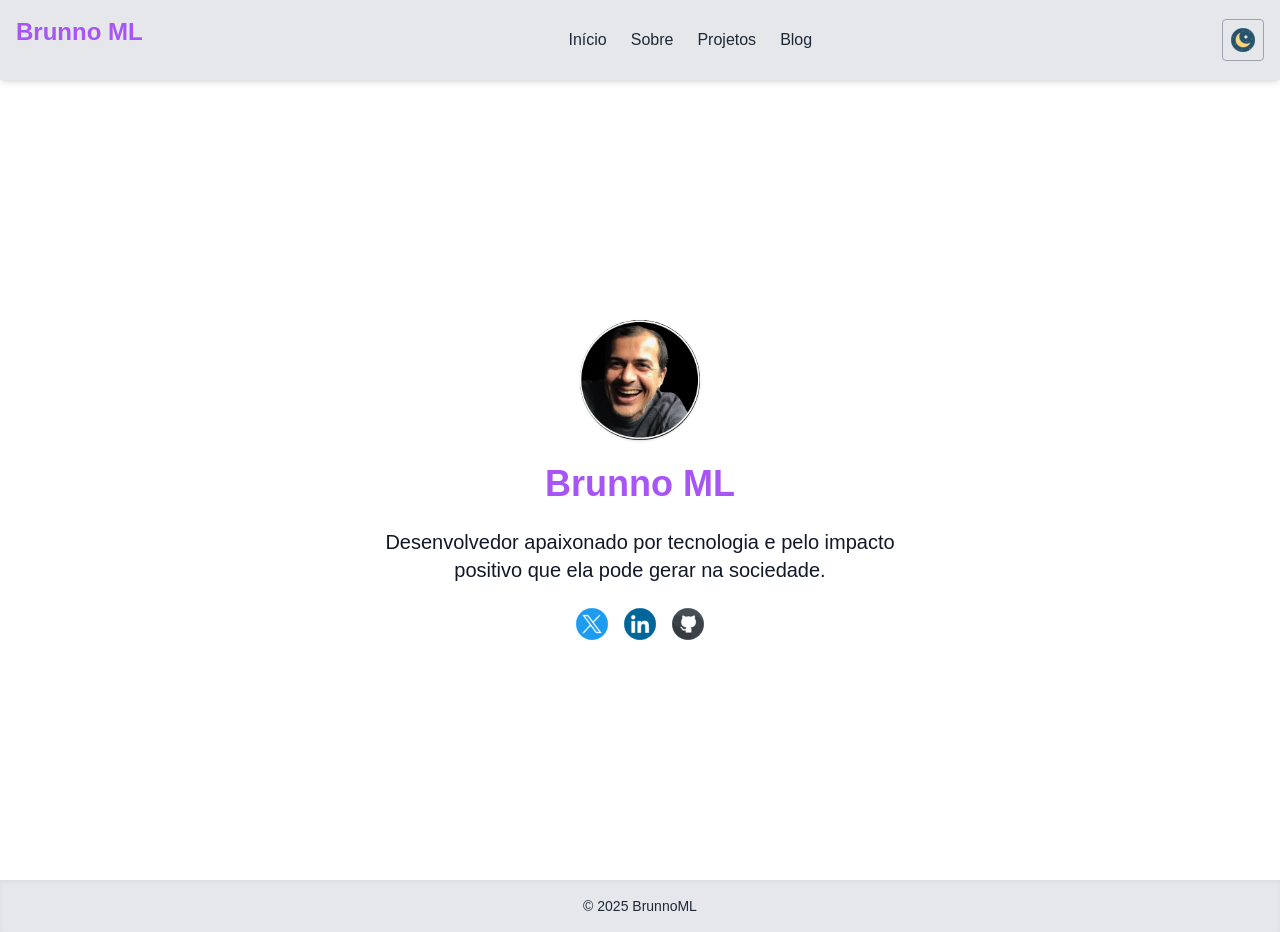
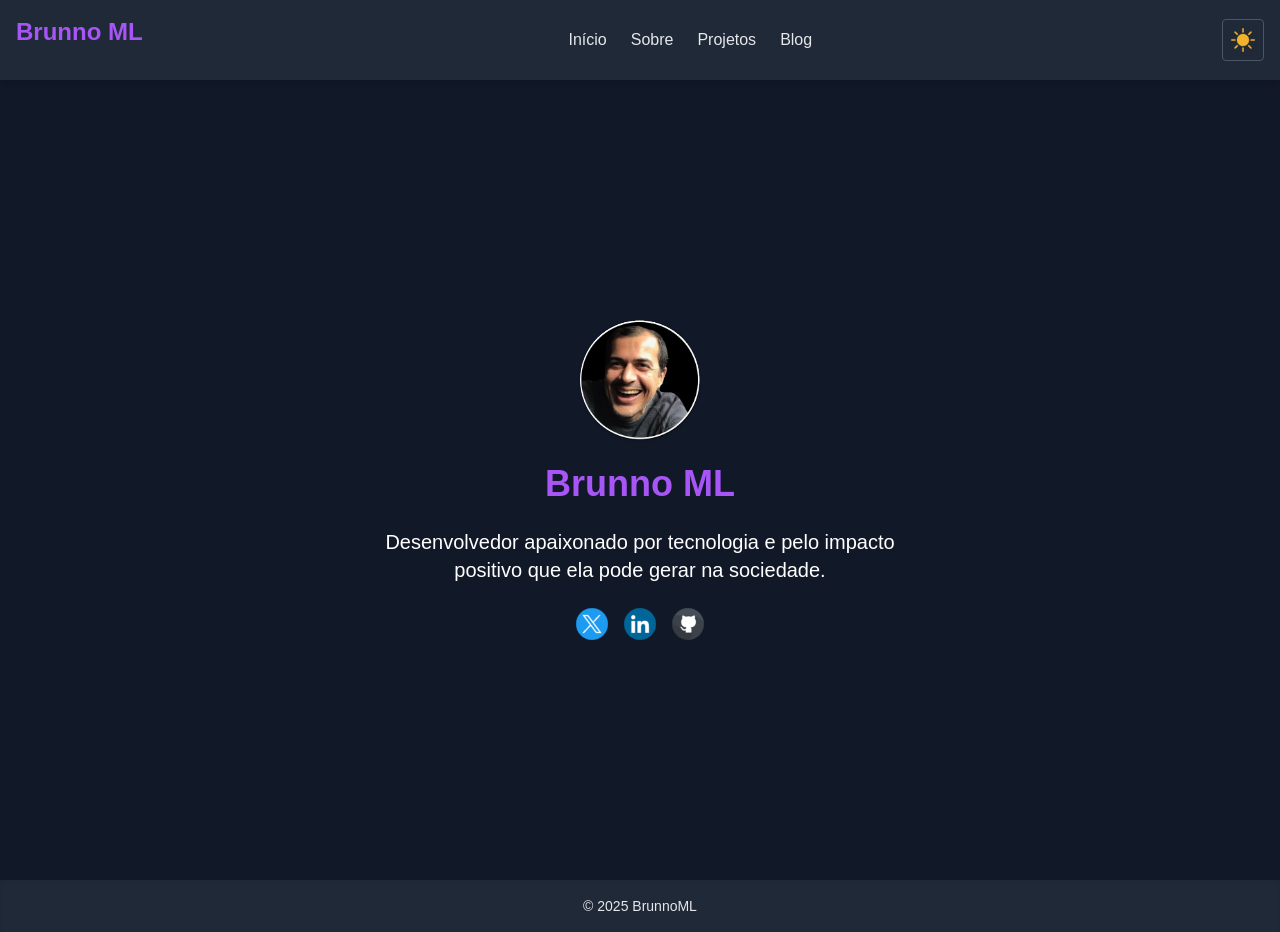
Before and after one commit to BrunnoML/bml-nextjs-notion, a Next.js app: page / in a window 1280 px wide. Built offline with nearby package versions, Linux system fonts and the light colour scheme.

Commit message:
modo escuro por padrão

```diff
--- a/src/app/components/ThemeWrapper.tsx
+++ b/src/app/components/ThemeWrapper.tsx
@@ -5,7 +5,7 @@ import { ReactNode } from 'react';
 
 export default function ThemeWrapper({ children }: { children: ReactNode }) {
   return (
-    <ThemeProvider attribute="class" defaultTheme="system" enableSystem>
+    <ThemeProvider attribute="class" defaultTheme="dark" enableSystem={false}>
       {children}
     </ThemeProvider>
   );
--- a/src/app/globals.css
+++ b/src/app/globals.css
@@ -26,26 +26,10 @@ p {
 }
 
 :root {
-  --background: #ffffff;
-  --foreground: #171717;
-}
-
-:root {
-  --color-background: var(--background);
-  --color-foreground: var(--foreground);
   --font-sans: var(--font-geist-sans);
   --font-mono: var(--font-geist-mono);
 }
 
-@media (prefers-color-scheme: dark) {
-  :root {
-    --background: #0a0a0a;
-    --foreground: #ededed;
-  }
-}
-
 body {
-  background: var(--background);
-  color: var(--foreground);
   font-family: Arial, Helvetica, sans-serif;
 }
--- a/src/app/layout.tsx
+++ b/src/app/layout.tsx
@@ -20,6 +20,17 @@ export default function RootLayout({
 }) {
   return (
     <html lang="pt" suppressHydrationWarning>
+      <head>
+        <script
+          dangerouslySetInnerHTML={{
+            __html: `
+              (function() {
+                document.documentElement.classList.add('dark');
+              })();
+            `,
+          }}
+        />
+      </head>
       <body className="bg-white text-gray-900 dark:bg-gray-900 dark:text-white min-h-screen flex flex-col">
         <ThemeWrapper>
           <Header />
```
